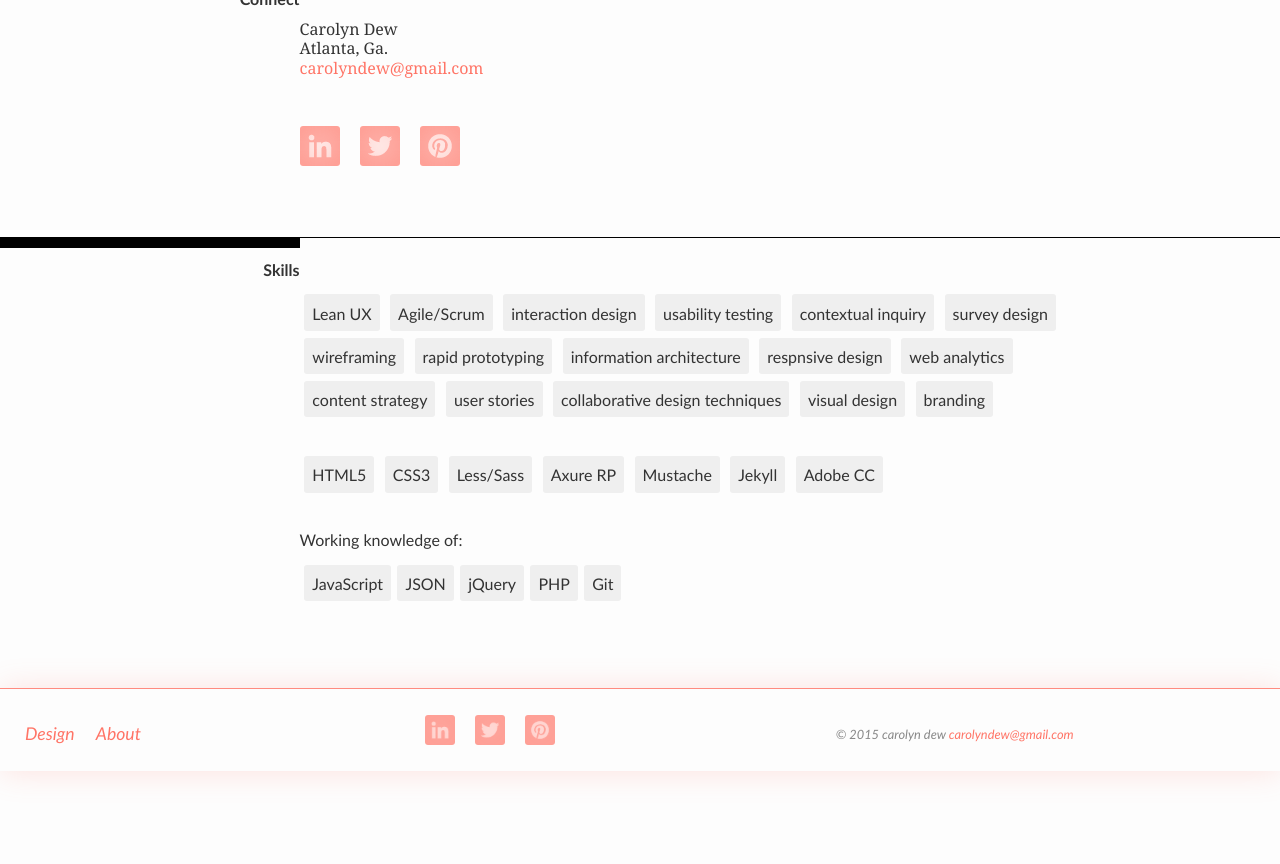
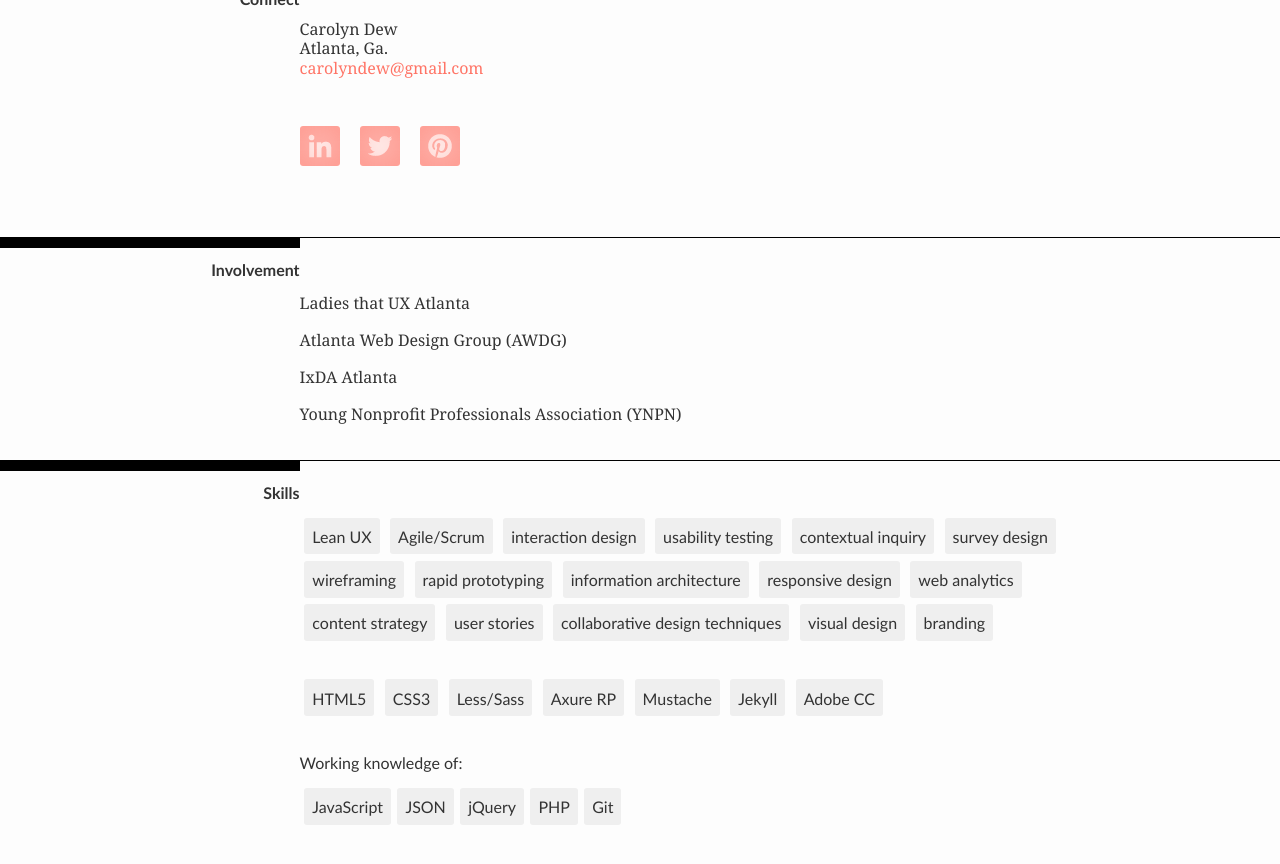
Before and after one commit to carodew/carodew.github.io, a Jekyll site: the page built from about.md, in a window 1280 px wide and 900 px high, scrolled down 614 px. Shown: the top 864 px of the window. Built offline with Jekyll 4.4.1, drawn with Linux system fonts in a browser that asks for light colours; before the commit the page ends 1385 px from its top, so only the background shows below that.

Commit message:
add groups to about page

```diff
--- a/about.md
+++ b/about.md
@@ -37,6 +37,19 @@ img-path: "../img"
 </div>
 </div>
 </section>
+<section class="contact">
+<div class="section-label">
+	<h2>Involvement</h2>
+</div>
+<div class="section-content">
+<ul class="unstyled">
+	<li>Ladies that UX Atlanta</li>
+	<li>Atlanta Web Design Group (AWDG)</li>
+	<li>IxDA Atlanta</li>
+	<li>Young Nonprofit Professionals Association (YNPN)</li>
+</ul>
+</div>
+</section>
 <section class="skills">
 <div class="section-label">
 	<h2>Skills</h2>
@@ -55,7 +68,7 @@ img-path: "../img"
 <li>wireframing</li>
 <li>rapid prototyping</li>
 <li>information architecture</li>
-<li>respnsive design</li>
+<li>responsive design</li>
 <li>web analytics</li>
 <li>content strategy</li>
 <li>user stories</li>
```
